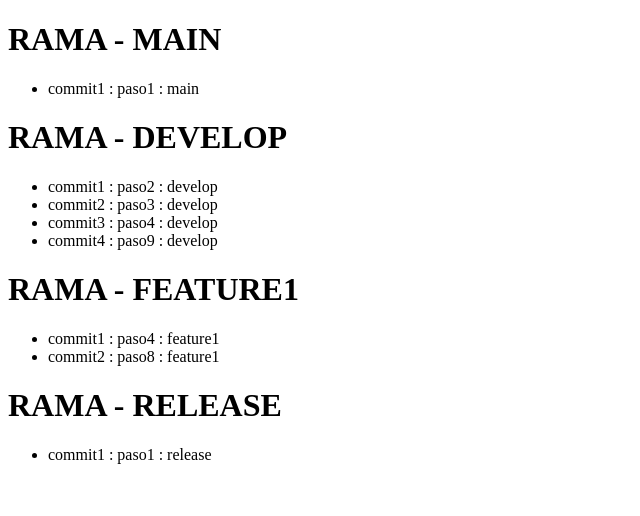
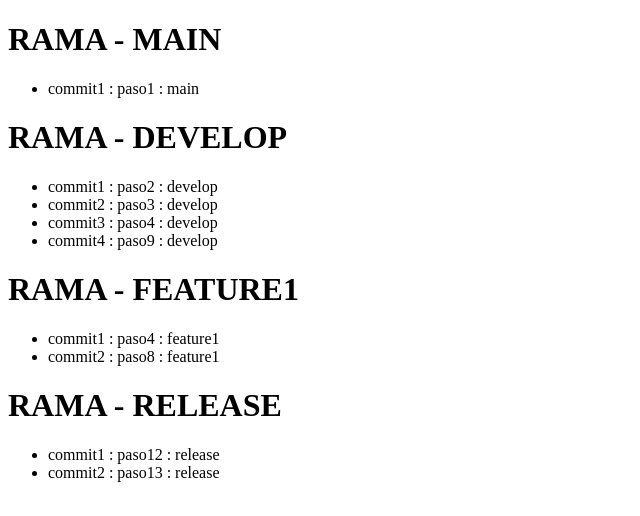
Before and after one commit to Srta-Becerril/ut5-practica1, a plain HTML site: page index.html in a window 1280 px wide. Shown: the whole page, without its empty margins (0-640 px from the left). Drawn offline with Linux system fonts and the light colour scheme.

Commit message:
commit2 : paso13 : release

```diff
--- a/index.html
+++ b/index.html
@@ -27,7 +27,8 @@
 
         <h1>RAMA - RELEASE</h1>
             <ul>
-                <li>commit1 : paso1 : release</li>
+                <li>commit1 : paso12 : release</li>
+                <li>commit2 : paso13 : release</li>
             </ul>
     </body>
 </html>
```
